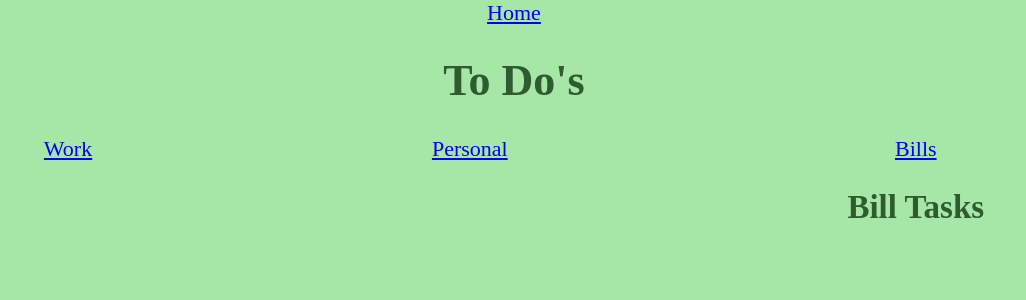
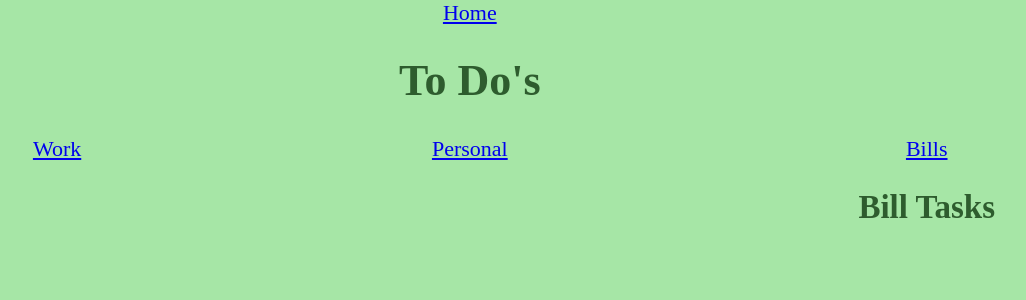
Before and after one commit to MaryHooker/Projects, a React (Create React App) app in the folder todos-app/client/: page /bills in a window 1280 px wide. Shown: the top 300 px of the page, without its empty margins (126-1152 px from the left). Built offline with nearby package versions, Linux system fonts and the light colour scheme.

Commit message:
grid implemented

```diff
--- a/todos-app/client/src/App.css
+++ b/todos-app/client/src/App.css
@@ -10,3 +10,23 @@ body{
   display: grid;
   grid-template-columns: auto auto auto;
 }
+
+.homeLink{
+  grid-column: 2;
+}
+
+.mainTitle{
+  grid-column: 2;
+}
+
+.workLink{
+  grid-column: 1;
+}
+
+.personalLink{
+  grid-column: 2;
+}
+
+.billLink{
+  grid-column: 3;
+}
--- a/todos-app/client/src/components/AppContainer.jsx
+++ b/todos-app/client/src/components/AppContainer.jsx
@@ -14,18 +14,23 @@ class AppContainer extends Component {
 
             <div>
                 <Router>
-                    <Link to='/'>Home</Link>
-                    <h1>To Do's</h1>
+
                     <div className='appContainer'>
-                        <div>
+                        <div className='homeLink'>
+                            <Link to='/'>Home</Link>
+                        </div>
+                        <div className='mainTitle'>
+                        <h1>To Do's</h1>
+                        </div>
+                        <div className='workLink'>
                             <Link to='/work'>Work</Link>
                             <Route exact path='/work' component={WorkToDos} />
                         </div>
-                        <div>
+                        <div className='personalLink'>
                             <Link to='/personal'>Personal</Link>
                             <Route exact path='/personal' component={PersonalToDos} />
                         </div>
-                        <div>
+                        <div className='billLink'>
                             <Link to='/bills'>Bills</Link>
                             <Route exact path='/bills' component={BillToDos} />
                         </div>
```
